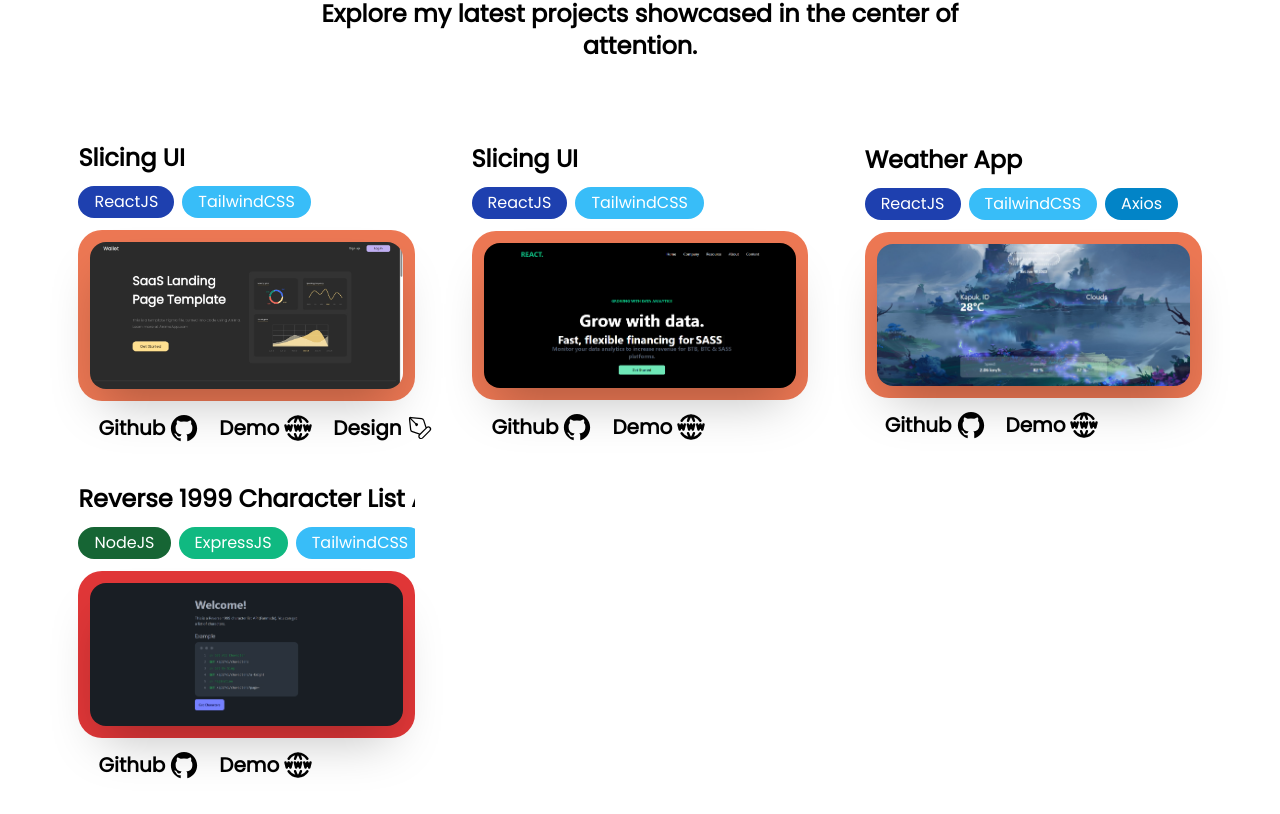
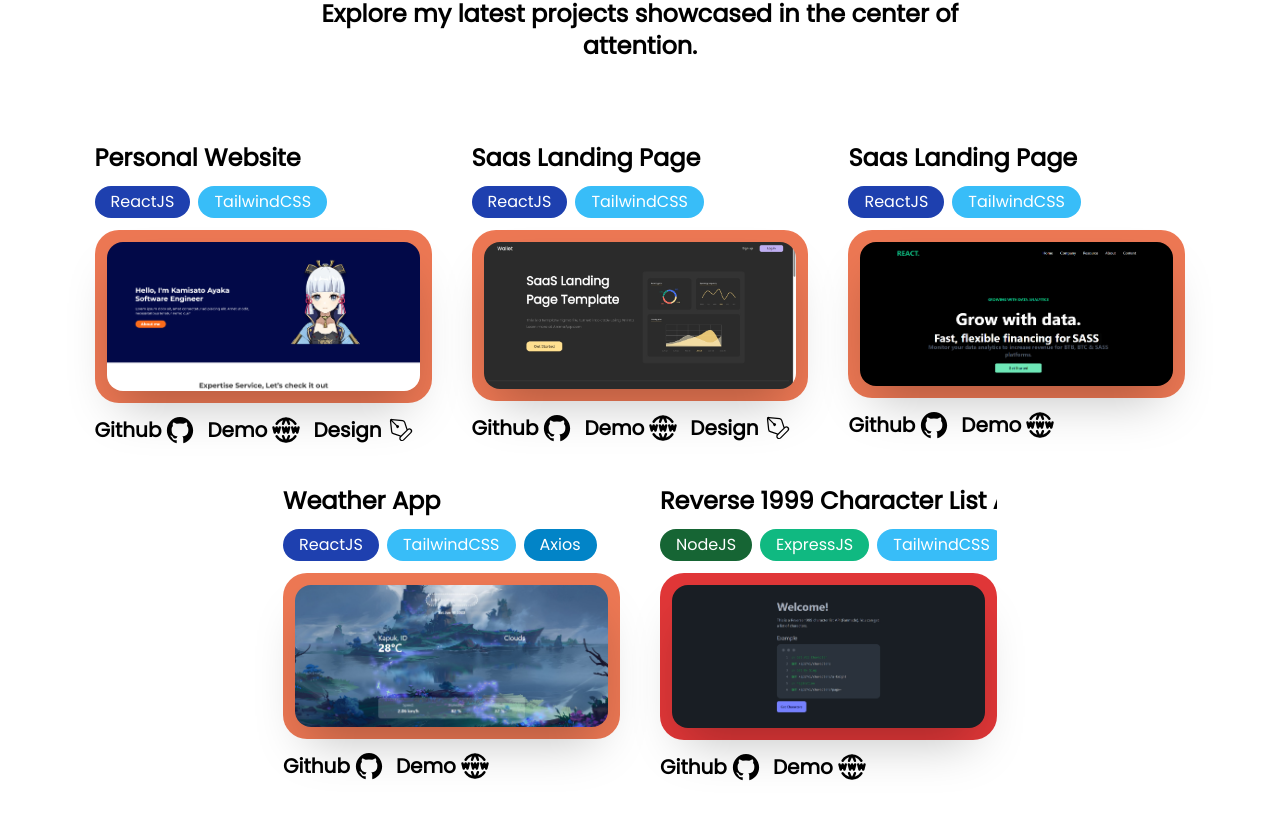
Before and after one commit to wamandaka/portfolio-2023-12-29, a React (Vite) app: page / in a window 1280 px wide. Shown: the part 986-1800 px from the top of the page. Built offline with nearby package versions, Linux system fonts and the light colour scheme.

Commit message:
add new project

```diff
--- a/src/components/Project.jsx
+++ b/src/components/Project.jsx
@@ -1,7 +1,8 @@
 import landingPage from "../assets/landing-page.png";
 import prakiraanCuaca from "../assets/prakiraan-cuaca.jpg";
 import reverse from "../assets/reverse.png";
-import saasLP from "../assets/saas.png"
+import saasLP from "../assets/saas.png";
+import personalWebAyaka from "../assets/personal-web-ayaka.png"
 import { IoLogoGithub } from "react-icons/io5";
 import { TbWorldWww } from "react-icons/tb";
 import { CiPen } from "react-icons/ci";
@@ -16,9 +17,56 @@ const Project = () => {
             Explore my latest projects showcased in the center of attention.
           </p>
         </div>
-        <div className="flex flex-col pt-16 gap-16 md:gap-10 md:justify-between md:flex-wrap md:w-[90%] md:mx-auto md:pt-10 md:flex-row lg:pt-20">
+        <div className="flex flex-col pt-16 gap-16 md:gap-10 md:justify-between md:flex-wrap md:w-[90%] md:mx-auto md:pt-10 md:flex-row lg:pt-20 lg:items-start lg:justify-center">
           <div className="flex flex-col justify-center gap-3 md:w-[45%] lg:w-[30%]">
-            <h1 className=" text-3xl font-bold lg:text-2xl">Slicing UI</h1>
+            <h1 className=" text-3xl font-bold lg:text-2xl">
+              Personal Website
+            </h1>
+            <div className="flex gap-3 text-white md:gap-2">
+              <span className="px-5 py-2 bg-blue-800 rounded-full md:px-4 md:py-1">
+                ReactJS
+              </span>
+              <span className="px-5 py-2 bg-sky-400 rounded-full md:px-4 md:py-1">
+                TailwindCSS
+              </span>
+            </div>
+            <div className="w-full p-5 bg-[#ED7854] rounded-3xl md:p-3">
+              <img src={personalWebAyaka} alt="" className="rounded-2xl shadow-2xl" />
+            </div>
+            <div className="flex gap-3">
+              <a
+                href="https://github.com/wamandaka/personal-website-ayaka.git"
+                className="font-bold text-xl flex items-center gap-1"
+                target="_blank"
+                rel="noreferrer"
+              >
+                Github
+                <IoLogoGithub size={30} />
+              </a>
+              <a
+                href="https://personal-website-ayaka.vercel.app/"
+                className="font-bold text-xl flex items-center gap-1"
+                target="_blank"
+                rel="noreferrer"
+              >
+                Demo
+                <TbWorldWww size={30} />
+              </a>
+              <a
+                href="https://www.figma.com/file/f6jQZZ2LAApH8n5SGC42F3/Design?type=design&node-id=4598%3A251&mode=design&t=enZN1KsRN4OOU8Qc-1"
+                className="font-bold text-xl flex items-center gap-1"
+                target="_blank"
+                rel="noreferrer"
+              >
+                Design
+                <CiPen size={30} />
+              </a>
+            </div>
+          </div>
+          <div className="flex flex-col justify-center gap-3 md:w-[45%] lg:w-[30%]">
+            <h1 className=" text-3xl font-bold lg:text-2xl">
+              Saas Landing Page
+            </h1>
             <div className="flex gap-3 text-white md:gap-2">
               <span className="px-5 py-2 bg-blue-800 rounded-full md:px-4 md:py-1">
                 ReactJS
@@ -30,7 +78,7 @@ const Project = () => {
             <div className="w-full p-5 bg-[#ED7854] rounded-3xl md:p-3">
               <img src={saasLP} alt="" className="rounded-2xl shadow-2xl" />
             </div>
-            <div className="flex gap-5 ml-5">
+            <div className="flex gap-3">
               <a
                 href="https://github.com/wamandaka/saas-landing-page-design-by-animaapp.com.git"
                 className="font-bold text-xl flex items-center gap-1"
@@ -61,7 +109,9 @@ const Project = () => {
             </div>
           </div>
           <div className="flex flex-col justify-center gap-3 md:w-[45%] lg:w-[30%]">
-            <h1 className=" text-3xl font-bold lg:text-2xl">Slicing UI</h1>
+            <h1 className=" text-3xl font-bold lg:text-2xl">
+              Saas Landing Page
+            </h1>
             <div className="flex gap-3 text-white md:gap-2">
               <span className="px-5 py-2 bg-blue-800 rounded-full md:px-4 md:py-1">
                 ReactJS
@@ -77,7 +127,7 @@ const Project = () => {
                 className="rounded-2xl shadow-2xl"
               />
             </div>
-            <div className="flex gap-5 ml-5">
+            <div className="flex gap-3">
               <a
                 href="https://github.com/wamandaka/landing-page-reactjs.git"
                 className="font-bold text-xl flex items-center gap-1"
@@ -118,7 +168,7 @@ const Project = () => {
                 className="rounded-2xl shadow-2xl"
               />
             </div>
-            <div className="flex gap-5 ml-5">
+            <div className="flex gap-3">
               <a
                 href="https://github.com/wamandaka/weather-app-reactjs.git"
                 className="font-bold text-xl flex items-center gap-1"
@@ -160,7 +210,7 @@ const Project = () => {
             <div className="w-full p-5 bg-[#E13738] rounded-3xl md:p-3">
               <img src={reverse} alt="" className="rounded-2xl shadow-2xl" />
             </div>
-            <div className="flex gap-5 ml-5">
+            <div className="flex gap-3">
               <a
                 href="https://github.com/wamandaka/reverse-1999-characters-api-fanmade.git"
                 className="font-bold text-xl flex items-center gap-1"
```
Also changed, not shown: src/assets/personal-web-ayaka.png (added).
